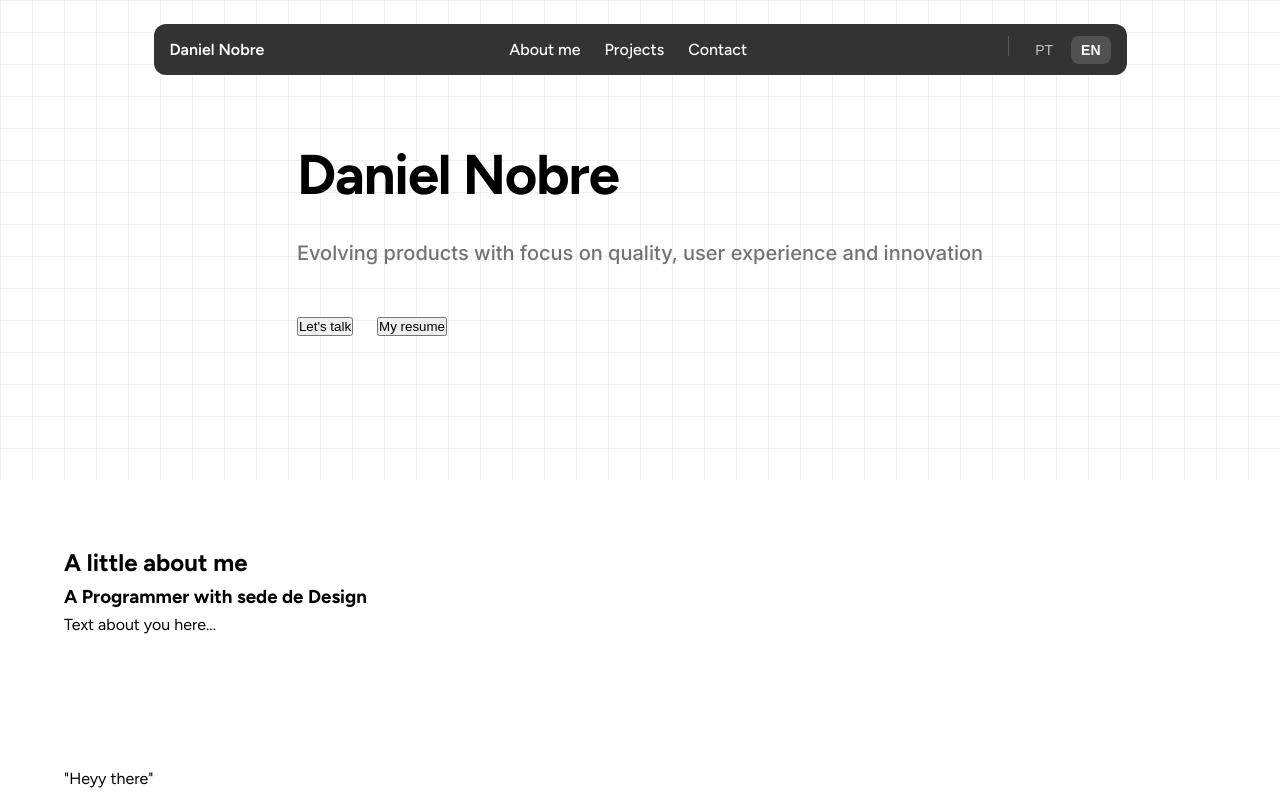
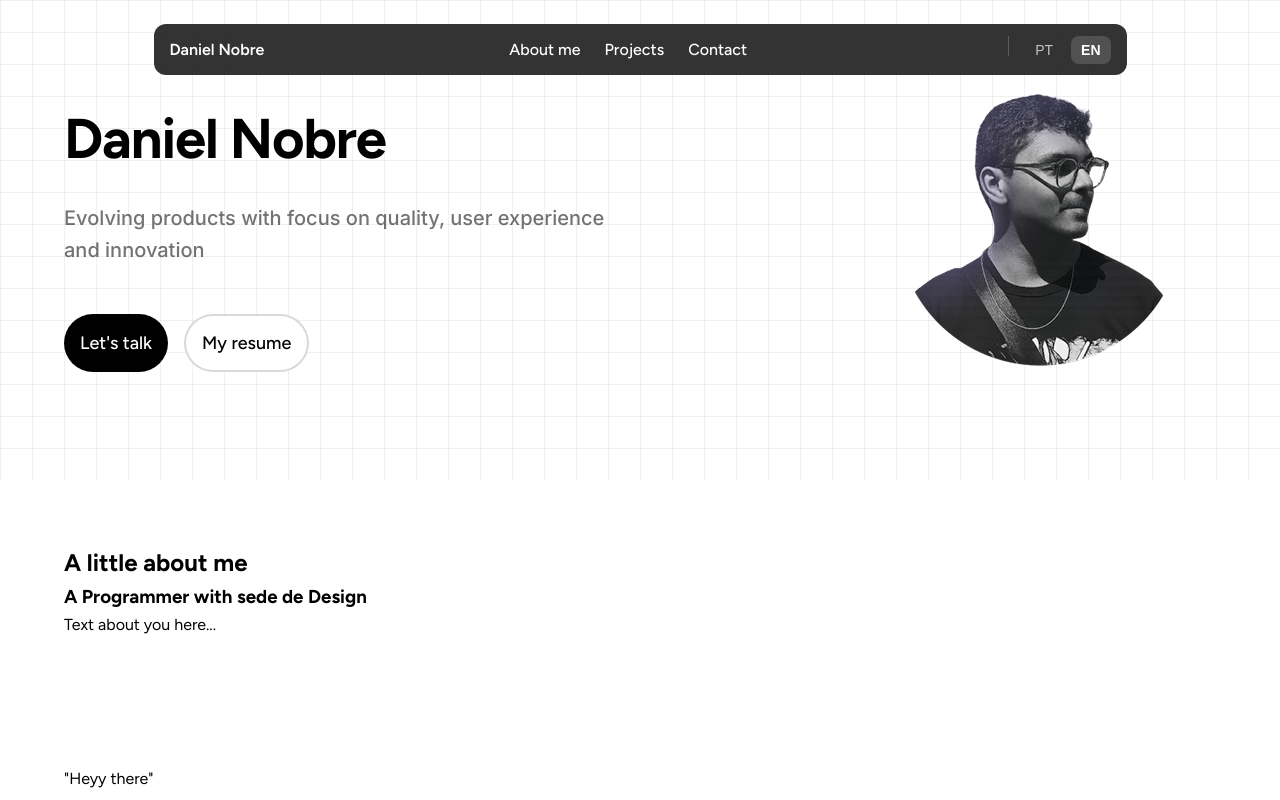
Before and after one commit to Dan-Nobre/portfolio-dan, a React (Create React App) app: page / in a window 1280 px wide. Shown: the top 800 px of the page. Built offline with nearby package versions, Linux system fonts and the light colour scheme.

Commit message:
feat: finalizando a Hero Section

```diff
--- a/src/App.css
+++ b/src/App.css
@@ -49,13 +49,13 @@
   --color-bg-dark: #1a1a1a;       /* Fundo preto (footer, seções escuras) */
 
     /* ====== CORES DOS BOTÕES NO HERO ====== */
-  --color-btn-hero-primary: #ffffff;           /* Botão "Vamos conversar" - FUNDO BRANCO */
-  --color-btn-hero-primary-text: #000000;      /* Botão "Vamos conversar" - TEXTO PRETO */
+  --color-btn-hero-primary: #000000;           /* Botão "Vamos conversar" - FUNDO BRANCO */
+  --color-btn-hero-primary-text: #ffffff;      /* Botão "Vamos conversar" - TEXTO PRETO */
   --color-btn-hero-primary-hover: #f0f0f0;     /* Hover do botão branco */
 
-  --color-btn-hero-secondary: transparent;     /* Botão "Meu currículo" - TRANSPARENTE */
-  --color-btn-hero-secondary-border: rgba(255, 255, 255, 0.3); /* Borda branca translúcida */
-  --color-btn-hero-secondary-text: #ffffff;
+  --color-btn-hero-secondary: white;     /* Botão "Meu currículo" - TRANSPARENTE */
+  --color-btn-hero-secondary-border: rgba(0, 0, 0, 0.15); /* Borda branca translúcida */
+  --color-btn-hero-secondary-text: #000000;
   --color-btn-hero-secondary-hover: rgba(255, 255, 255, 0.1); /* Hover sutil, beeem levinho */
 
   /* ====== CORES DE TEXTO NO HERO ====== */
--- a/src/components/Hero Section/Hero.css
+++ b/src/components/Hero Section/Hero.css
@@ -48,16 +48,19 @@
   );
 }
 
-
 .hero .container {
   position: relative;
   z-index: 2;
+  display: grid;
+  grid-template-columns: 1fr 1fr;
+  gap: 4rem;
+  align-items: center;
 }
 
-.hero-name h1 {
-  color: var(--color-text-hero);
-  margin-bottom: 0;
+.hero-content {
+    max-width: 600px;
 }
+
 
 .hero-title {
     color: var(--color-text-hero-secondary);
@@ -67,11 +70,73 @@
 .hero-actions {
     display: flex;
     flex-wrap: wrap;
+    gap: 1rem;
 }
 
-.typewriter-text {
-    display: inline-block;
+.hero-image {
+    position: relative;
+    display: flex;
+    justify-content: flex-end;
 }
+
+.btn-hero-primary {
+    display: inline-flex;
+    align-items: center;
+    justify-content: center;
+
+    padding: 12px var(--spacing-md);
+    min-height: 48px;
+
+    font-family: var(--font-base);
+    font-weight: var(--font-medium);
+    font-size: var(--text-lg);
+
+    color: var(--color-btn-hero-primary-text);
+    background-color: var(--color-btn-hero-primary);
+
+    border: none;
+    border-radius: var(--radius-round);
+
+    cursor: pointer;
+    text-decoration: none;
+
+    transition:
+        transform 0.50s ease,
+}
+
+.btn-hero-primary:hover {
+  transform: scale(1.04);
+}
+
+.btn-hero-secondary {
+    display: inline-flex;
+    align-items: center;
+    justify-content: center;
+
+    padding: 16px var(--spacing-md);
+    min-height: 48px;
+
+    font-family: var(--font-base);
+    font-size: var(--text-lg);
+    font-weight: var(--font-medium);
+
+    color: var(--color-btn-hero-secondary-text);
+    background-color: white;
+
+    border: 2px solid var(--color-btn-hero-secondary-border);
+    border-radius: var(--radius-round);
+
+    cursor: pointer;
+    text-decoration: none;
+
+    transition:
+        transform 0.18s ease-out,
+}
+
+.btn-hero-secondary:hover {
+  transform: scale(1.04);
+}
+
 
 @media (max-width: 768px) {
     .hero {
--- a/src/components/Hero Section/Hero.jsx
+++ b/src/components/Hero Section/Hero.jsx
@@ -1,5 +1,6 @@
 import useLanguage from '/Users/danielnobre/Developer/Portfolio/portfolio-dan/src/hooks/useLanguage.js';
 import './Hero.css'
+import heroImage from '../../assets/DanielNobreHero.png'
 
 const Hero = () => {
   const { t } = useLanguage();
@@ -11,24 +12,40 @@ const Hero = () => {
   return (
     <section className="hero">
       <div className="container">
+
+        <div className="hero-content">
           <div className="hero-name mb-4">
             <h1 className="text-hero">Daniel Nobre</h1>
           </div>
 
-        <h2 className="hero-title text-subtitle mb-5">{t.hero.title || "Evoluindo produtos com foco em qualidade, experiência do usuário e inovação"}</h2>
+          <h2 className="hero-title text-subtitle mb-5">
+            {t.hero?.title || "Evoluindo produtos com foco em qualidade, experiência do usuário e inovação"}
+          </h2>
 
-
-        <div className="hero-actions gap-3">
+          <div className="hero-actions">
             <button
               className="btn-hero-primary"
               onClick={() => scrollToSection('footer')}
             >
-            {t.hero.contactBtn || "Vamos conversar"}
+              {t.hero?.contactBtn || "Vamos conversar"}
             </button>
-          <button className="btn-hero-secondary" onClick={() => window.open('/curriculo.pdf', '_blank')}>
-            {t.hero.resumeBtn || "Meu currículo"}
+            <button
+              className="btn-hero-secondary"
+              onClick={() => window.open('/curriculo.pdf', '_blank')}
+            >
+              {t.hero?.resumeBtn || "Meu currículo"}
             </button>
           </div>
+        </div>
+
+        <div className="hero-image">
+          <img
+            src={heroImage}
+            alt="Daniel Nobre - Desenvolvedor e Designer"
+            className="hero-img"
+          />
+        </div>
+
       </div>
     </section>
   );
--- a/src/data/translations/pt.json
+++ b/src/data/translations/pt.json
@@ -13,7 +13,7 @@
   "about": {
     "title": "Um pouco sobre mim",
     "subtitle": "Designer com vontade né",
-    "content": "Texto sobre você aqui..."
+    "content": "Texto sobre aqui..."
   },
   "technologies": {
     "title": "Tecnologias que tenho familiaridade"
```
Also changed, not shown: src/assets/DanielNobreHero.png (added). Lines whose indentation alone changed are shown as unchanged.
